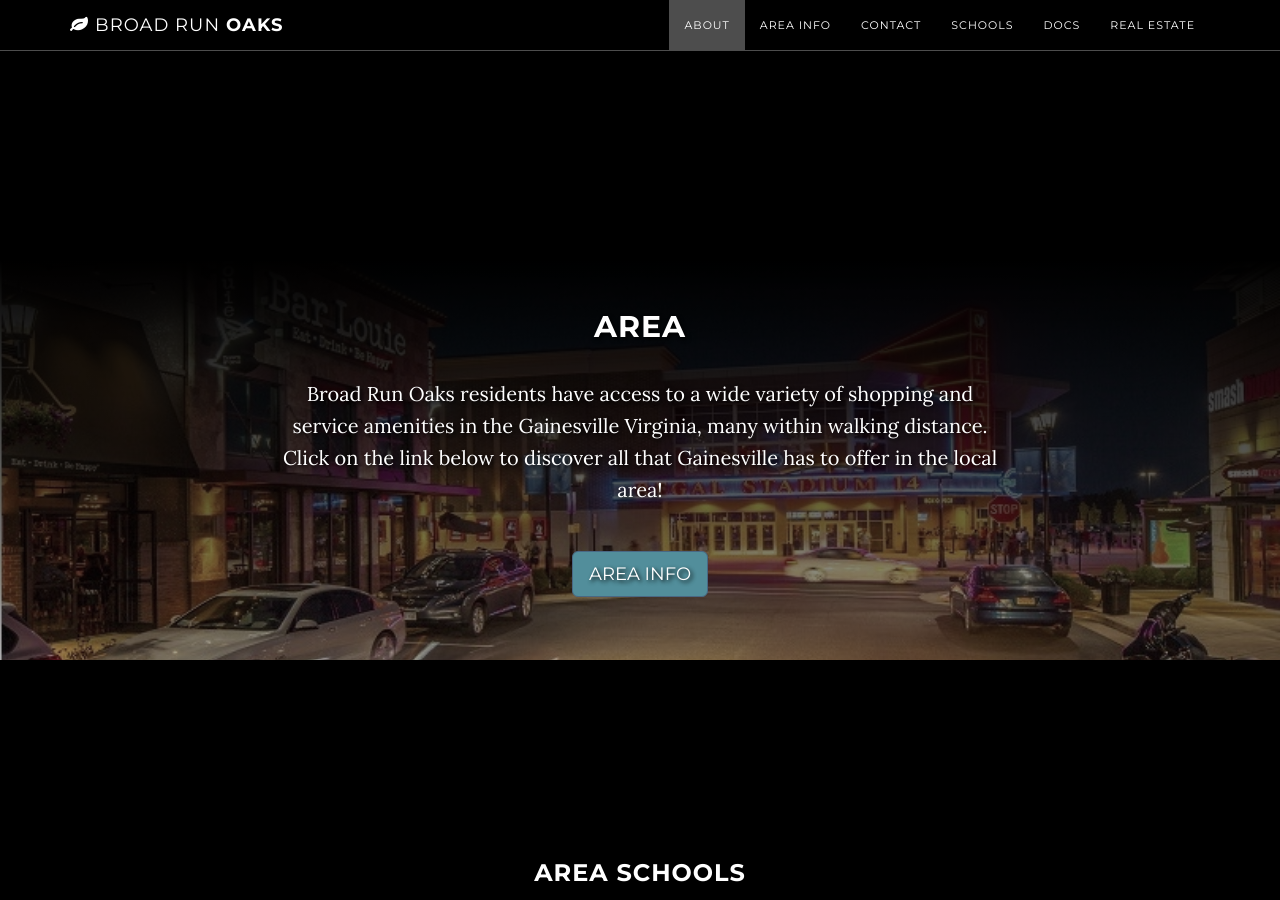
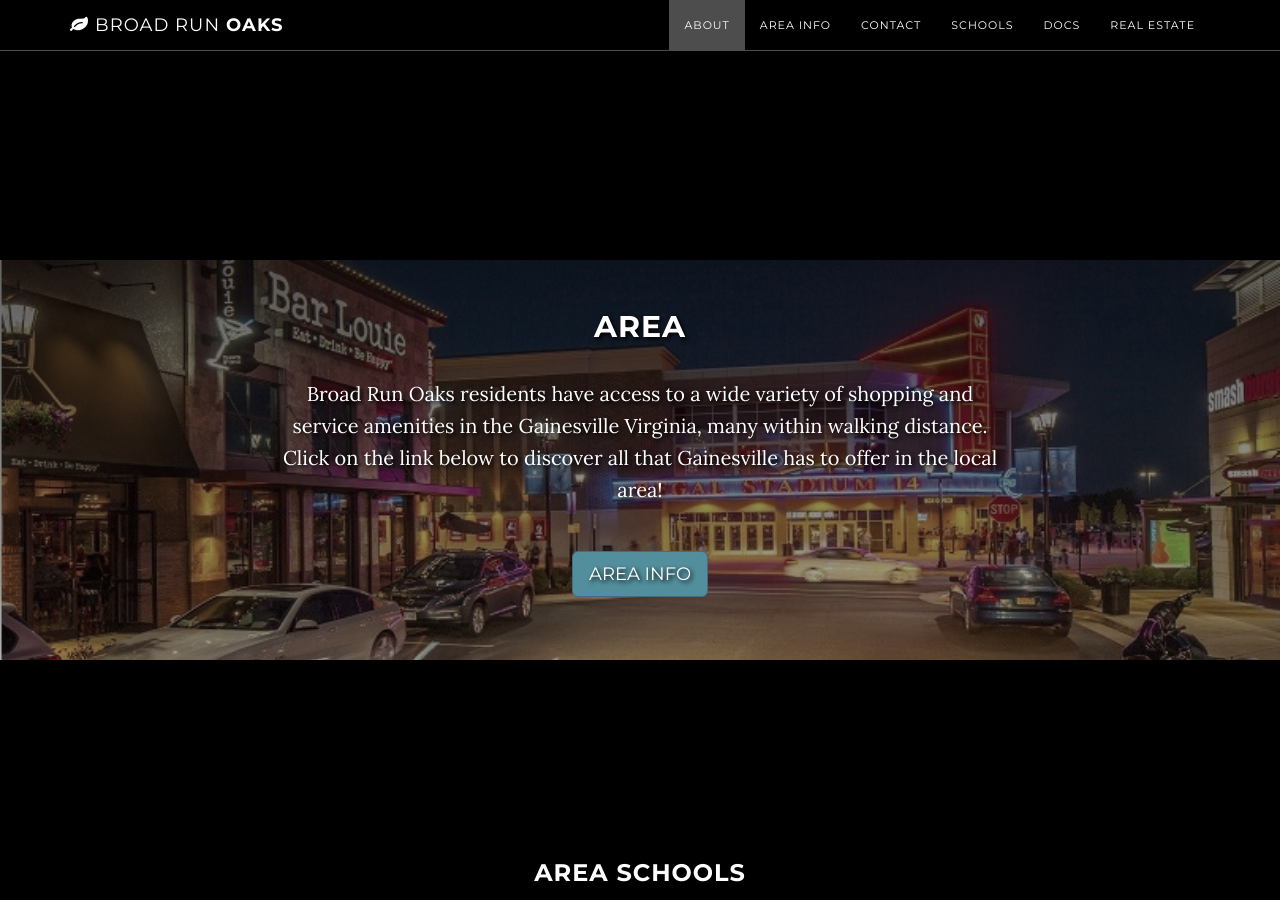
Before and after one commit to BroadRunOaks/broadrunoaks.github.io, a Jekyll site: the page built from index.html, in a window 1280 px wide and 900 px high, scrolled down 1514 px. Built offline with Jekyll 4.4.1, drawn with Linux system fonts in a browser that asks for light colours; Markdown is read by kramdown in place of the engine named in the settings.

Commit message:
Update grayscale.css

```diff
--- a/_includes/css/grayscale.css
+++ b/_includes/css/grayscale.css
@@ -263,7 +263,7 @@ a:focus {
     width: 100%;
     padding: 50px 0;
     color: #fff;
-    background: linear-gradient( rgba(0, 0, 0, 1), rgba(0, 0, 0, .3) ), url(/img/vagatewayhome2.jpg) no-repeat center center scroll;
+    background: linear-gradient( rgba(0, 0, 0, .6), rgba(0, 0, 0, .3) ), url(/img/vagatewayhome2.jpg) no-repeat center center scroll;
     -webkit-filter: grayscale(50%);
     text-shadow: 2px 2px 4px #000000;
 
```
